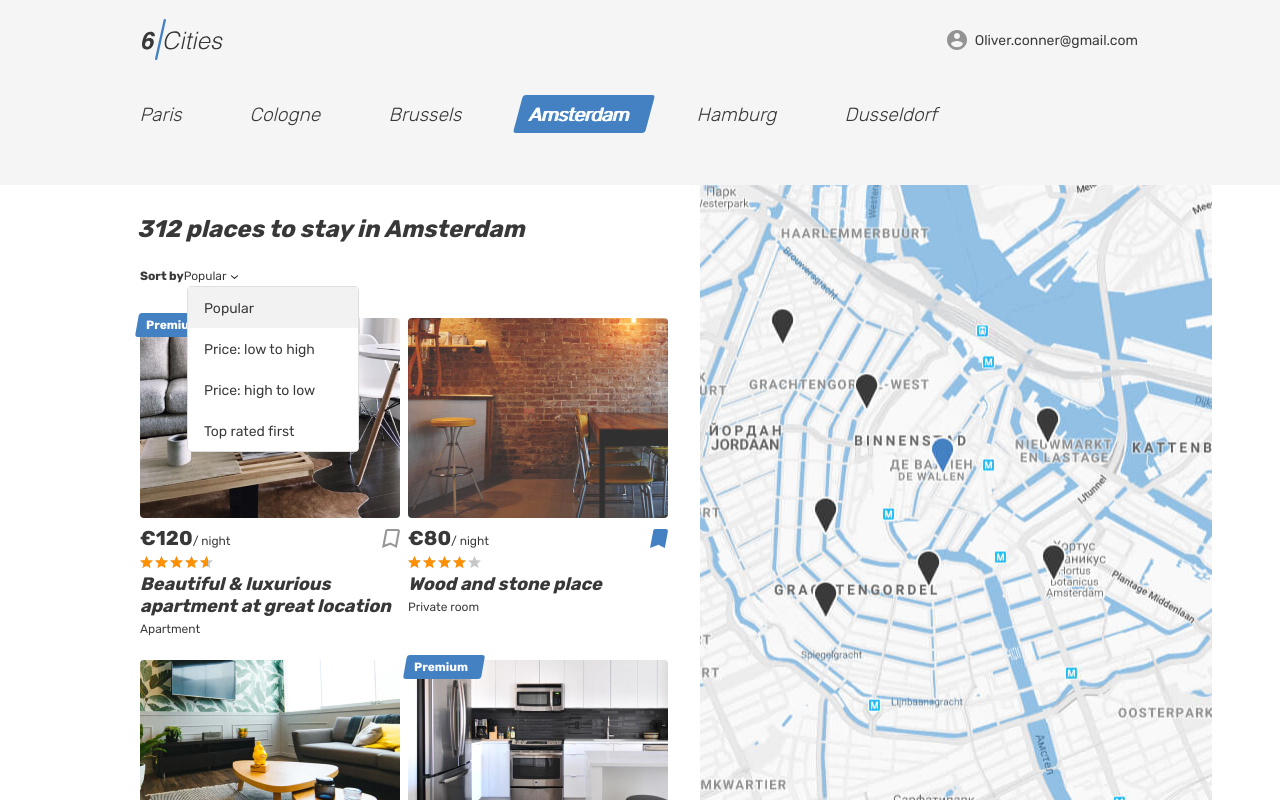
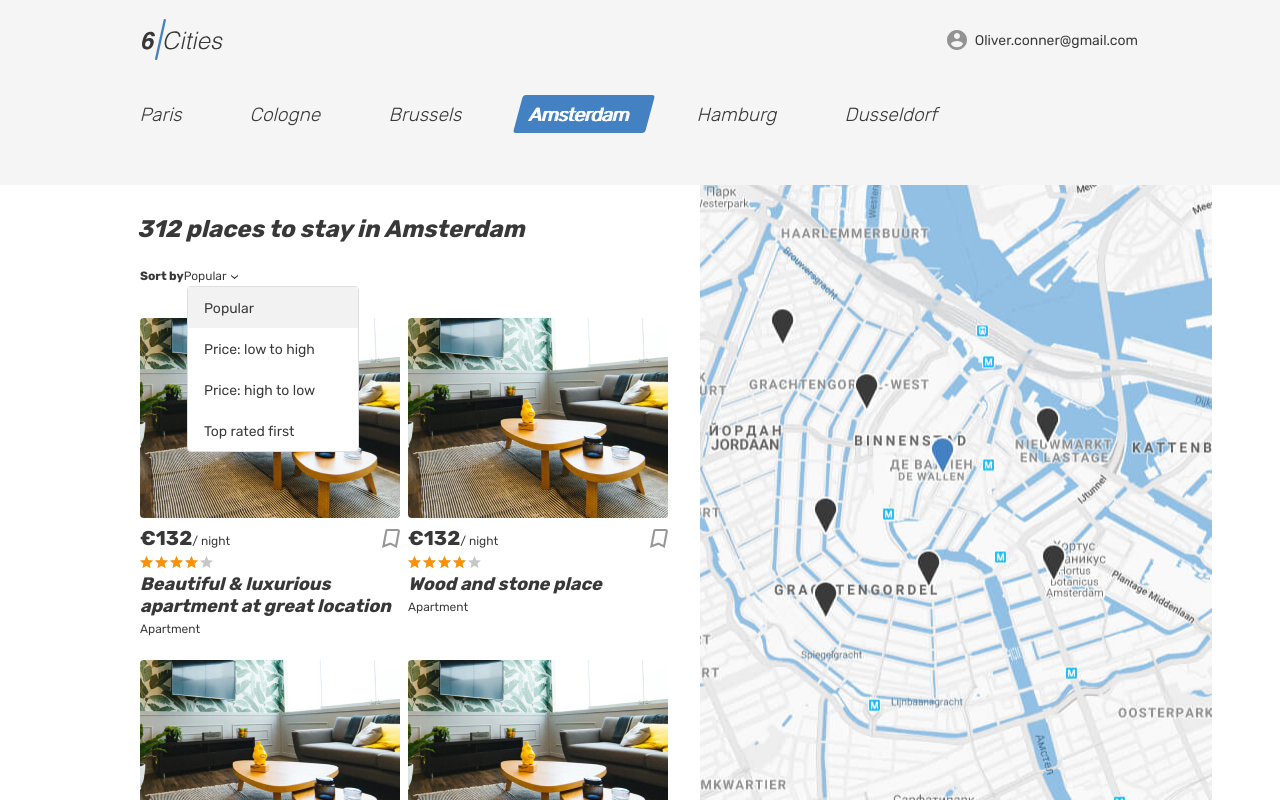
Before and after one commit to Garmahis666/869393-six-cities-2, a React app: page / in a window 1280 px wide. Built offline with nearby package versions, Linux system fonts and the light colour scheme.

Commit message:
Личный проект: валидируй, как никогда не валидировал

```diff
--- a/package.json
+++ b/package.json
@@ -25,6 +25,7 @@
     "node": "10"
   },
   "dependencies": {
+    "prop-types": "15.7.2",
     "react": "16.11.0",
     "react-dom": "16.11.0"
   }
--- a/src/components/app/app.jsx
+++ b/src/components/app/app.jsx
@@ -2,7 +2,25 @@ import React from "react";
 import MainScreen from '../main/main.jsx';
 
 const App = () => {
-  return <MainScreen/>;
+  const properties = [
+    {
+      id: `prop-1`,
+      caption: `Beautiful & luxurious apartment at great location`,
+    },
+    {
+      id: `prop-2`,
+      caption: `Wood and stone place`,
+    },
+    {
+      id: `prop-3`,
+      caption: `Canal View Prinsengracht`,
+    },
+    {
+      id: `prop-4`,
+      caption: `Nice, cozy, warm big bed apartment`,
+    },
+  ];
+  return <MainScreen properties={properties} />;
 };
 
 export default App;
--- a/src/components/main/main.jsx
+++ b/src/components/main/main.jsx
@@ -1,13 +1,15 @@
-import React from "react";
+import React, {Component} from 'react';
+import PropTypes from 'prop-types';
 
-const MainScreen = () => {
+export default class MainScreen extends Component {
+  render() {
     return <div className="page page--gray page--main">
       <header className="header">
         <div className="container">
           <div className="header__wrapper">
             <div className="header__left">
               <a className="header__logo-link header__logo-link--active">
-              <img className="header__logo" src="img/logo.svg" alt="6 cities logo" width="81" height="41"></img>
+                <img className="header__logo" src="img/logo.svg" alt="6 cities logo" width="81" height="41"/>
               </a>
             </div>
             <nav className="header__nav">
@@ -73,7 +75,7 @@ const MainScreen = () => {
                 <span className="places__sorting-type" tabIndex="0">
                 Popular
                   <svg className="places__sorting-arrow" width="7" height="4">
-                  <use xlinkHref="#icon-arrow-select"></use>
+                    <use xlinkHref="#icon-arrow-select"/>
                   </svg>
                 </span>
                 <ul className="places__options places__options--custom places__options--opened">
@@ -84,77 +86,25 @@ const MainScreen = () => {
                 </ul>
               </form>
               <div className="cities__places-list places__list tabs__content">
-              <article className="cities__place-card place-card">
-                <div className="place-card__mark">
-                  <span>Premium</span>
+                {this.properties}
               </div>
+            </section>
+            <div className="cities__right-section">
+              <section className="cities__map map"/>
+            </div>
+          </div>
+        </div>
+      </main>
+    </div>;
+  }
+
+
+  get properties() {
+    return this.props.properties.map((item) => (
+      <article className="cities__place-card place-card" key={item.id}>
         <div className="cities__image-wrapper place-card__image-wrapper">
           <a href="#">
-                    <img className="place-card__image" src="img/apartment-01.jpg" width="260" height="200" alt="Place image"></img>
-                  </a>
-                </div>
-                <div className="place-card__info">
-                  <div className="place-card__price-wrapper">
-                    <div className="place-card__price">
-                      <b className="place-card__price-value">&euro;120</b>
-                      <span className="place-card__price-text">&#47;&nbsp;night</span>
-                    </div>
-                    <button className="place-card__bookmark-button button" type="button">
-                      <svg className="place-card__bookmark-icon" width="18" height="19">
-                        <use xlinkHref="#icon-bookmark"></use>
-                      </svg>
-                      <span className="visually-hidden">To bookmarks</span>
-                    </button>
-                  </div>
-                  <div className="place-card__rating rating">
-                    <div className="place-card__stars rating__stars">
-                      <span style={{width: `93%`}}></span>
-                      <span className="visually-hidden">Rating</span>
-                    </div>
-                  </div>
-                  <h2 className="place-card__name">
-                    <a href="#">Beautiful &amp; luxurious apartment at great location</a>
-                  </h2>
-                  <p className="place-card__type">Apartment</p>
-                </div>
-              </article>
-
-              <article className="cities__place-card place-card">
-                <div className="cities__image-wrapper place-card__image-wrapper">
-                  <a href="#">
-                    <img className="place-card__image" src="img/room.jpg" width="260" height="200" alt="Place image"></img>
-                  </a>
-                </div>
-                <div className="place-card__info">
-                  <div className="place-card__price-wrapper">
-                    <div className="place-card__price">
-                      <b className="place-card__price-value">&euro;80</b>
-                      <span className="place-card__price-text">&#47;&nbsp;night</span>
-                    </div>
-                    <button className="place-card__bookmark-button place-card__bookmark-button--active button" type="button">
-                      <svg className="place-card__bookmark-icon" width="18" height="19">
-                        <use xlinkHref="#icon-bookmark"></use>
-                      </svg>
-                      <span className="visually-hidden">In bookmarks</span>
-                    </button>
-                  </div>
-                  <div className="place-card__rating rating">
-                    <div className="place-card__stars rating__stars">
-                      <span style={{width: `80%`}}></span>
-                      <span className="visually-hidden">Rating</span>
-                    </div>
-                  </div>
-                  <h2 className="place-card__name">
-                    <a href="#">Wood and stone place</a>
-                  </h2>
-                  <p className="place-card__type">Private room</p>
-                </div>
-              </article>
-
-              <article className="cities__place-card place-card">
-                <div className="cities__image-wrapper place-card__image-wrapper">
-                  <a href="#">
-                    <img className="place-card__image" src="img/apartment-02.jpg" width="260" height="200" alt="Place image"></img>
+            <img className="place-card__image" src="img/apartment-02.jpg" width="260" height="200" alt="Place image"/>
           </a>
         </div>
         <div className="place-card__info">
@@ -165,99 +115,30 @@ const MainScreen = () => {
             </div>
             <button className="place-card__bookmark-button button" type="button">
               <svg className="place-card__bookmark-icon" width="18" height="19">
-                        <use xlinkHref="#icon-bookmark"></use>
+                <use xlinkHref="#icon-bookmark"/>
               </svg>
               <span className="visually-hidden">To bookmarks</span>
             </button>
           </div>
           <div className="place-card__rating rating">
             <div className="place-card__stars rating__stars">
-                      <span style={{width: `80%`}}></span>
+              <span style={{width: `80%`}}/>
               <span className="visually-hidden">Rating</span>
             </div>
           </div>
           <h2 className="place-card__name">
-                    <a href="#">Canal View Prinsengracht</a>
+            <a href="#">{item.caption}</a>
           </h2>
           <p className="place-card__type">Apartment</p>
         </div>
       </article>
+    ));
+  }
+}
 
-              <article className="cities__place-card place-card">
-                <div className="place-card__mark">
-                  <span>Premium</span>
-                </div>
-                <div className="cities__image-wrapper place-card__image-wrapper">
-                  <a href="#">
-                    <img className="place-card__image" src="img/apartment-03.jpg" width="260" height="200" alt="Place image"></img>
-                  </a>
-                </div>
-                <div className="place-card__info">
-                  <div className="place-card__price-wrapper">
-                    <div className="place-card__price">
-                      <b className="place-card__price-value">&euro;180</b>
-                      <span className="place-card__price-text">&#47;&nbsp;night</span>
-                    </div>
-                    <button className="place-card__bookmark-button button" type="button">
-                      <svg className="place-card__bookmark-icon" width="18" height="19">
-                        <use xlinkHref="#icon-bookmark"></use>
-                      </svg>
-                      <span className="visually-hidden">To bookmarks</span>
-                    </button>
-                  </div>
-                  <div className="place-card__rating rating">
-                    <div className="place-card__stars rating__stars">
-                      <span style={{width: `100%`}}></span>
-                      <span className="visually-hidden">Rating</span>
-                    </div>
-                  </div>
-                  <h2 className="place-card__name">
-                    <a href="#">Nice, cozy, warm big bed apartment</a>
-                  </h2>
-                  <p className="place-card__type">Apartment</p>
-                </div>
-              </article>
-
-              <article className="cities__place-card place-card">
-                <div className="cities__image-wrapper place-card__image-wrapper">
-                  <a href="#">
-                    <img className="place-card__image" src="img/room.jpg" width="260" height="200" alt="Place image"></img>
-                  </a>
-                </div>
-                <div className="place-card__info">
-                  <div className="place-card__price-wrapper">
-                    <div className="place-card__price">
-                      <b className="place-card__price-value">&euro;80</b>
-                      <span className="place-card__price-text">&#47;&nbsp;night</span>
-                    </div>
-                    <button className="place-card__bookmark-button place-card__bookmark-button--active button" type="button">
-                      <svg className="place-card__bookmark-icon" width="18" height="19">
-                        <use xlinkHref="#icon-bookmark-active"></use>
-                      </svg>
-                      <span className="visually-hidden">In bookmarks</span>
-                    </button>
-                  </div>
-                  <div className="place-card__rating rating">
-                    <div className="place-card__stars rating__stars">
-                      <span style={{width: `80%`}}></span>
-                      <span className="visually-hidden">Rating</span>
-                    </div>
-                  </div>
-                  <h2 className="place-card__name">
-                    <a href="#">Wood and stone place</a>
-                  </h2>
-                  <p className="place-card__type">Private room</p>
-                </div>
-              </article>
-            </div>
-          </section>
-          <div className="cities__right-section">
-            <section className="cities__map map"></section>
-          </div>
-        </div>
-      </div>
-    </main>
-  </div>;
+MainScreen.propTypes = {
+  properties: PropTypes.arrayOf(PropTypes.shape({
+    id: PropTypes.string.isRequired,
+    caption: PropTypes.string.isRequired,
+  })).isRequired
 };
-
-export default MainScreen;
```
Lines whose indentation alone changed are shown as unchanged.
